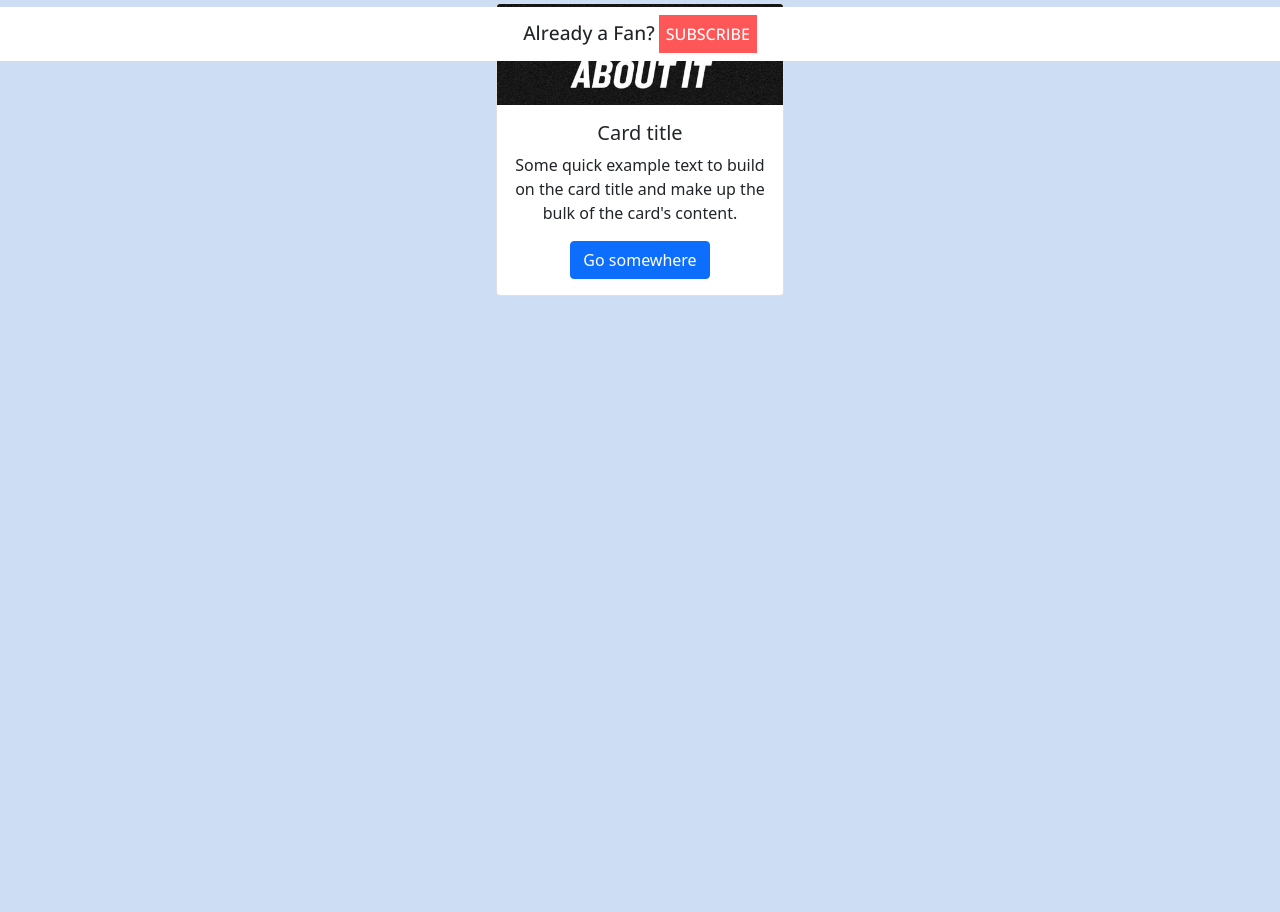
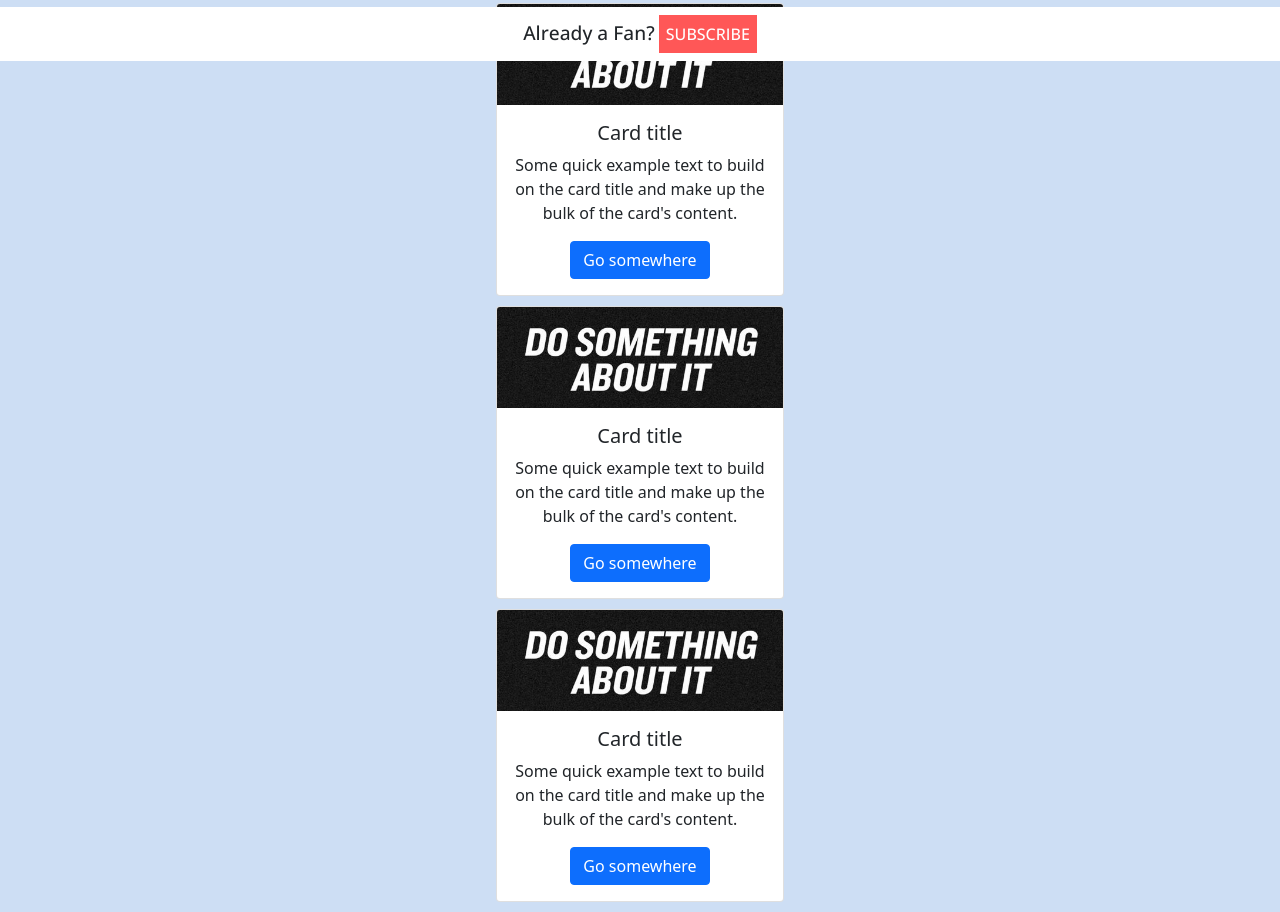
Before and after one commit to thekingofearth/blog, a plain HTML site: page index.html in a window 1280 px wide. Shown: the part 739-1651 px from the top of the page. Before the commit the page ends 1045 px from the top, so only its background shows below. Drawn offline with nearby package versions, Linux system fonts and the light colour scheme.

Commit message:
Update index.html

```diff
--- a/index.html
+++ b/index.html
@@ -41,7 +41,7 @@
             </div>
 
             <div class="card" style="width: 18rem;">
-                <img src="images/3.png" class="card-img-top" alt="...">
+                <img src="images/3.PNG" class="card-img-top" alt="...">
                 <div class="card-body">
                   <h5 class="card-title">Card title</h5>
                   <p class="card-text">Some quick example text to build on the card title and make up the bulk of the card's content.</p>
@@ -50,7 +50,23 @@
             </div>
 
             <div class="card" style="width: 18rem;">
-                <img src="images/3.png" class="card-img-top" alt="...">
+                <img src="images/3.PNG" class="card-img-top" alt="...">
+                <div class="card-body">
+                  <h5 class="card-title">Card title</h5>
+                  <p class="card-text">Some quick example text to build on the card title and make up the bulk of the card's content.</p>
+                  <a href="#" class="btn btn-primary">Go somewhere</a>
+                </div>
+            </div>
+            <div class="card" style="width: 18rem;">
+                <img src="images/3.PNG" class="card-img-top" alt="...">
+                <div class="card-body">
+                  <h5 class="card-title">Card title</h5>
+                  <p class="card-text">Some quick example text to build on the card title and make up the bulk of the card's content.</p>
+                  <a href="#" class="btn btn-primary">Go somewhere</a>
+                </div>
+            </div>
+            <div class="card" style="width: 18rem;">
+                <img src="images/3.PNG" class="card-img-top" alt="...">
                 <div class="card-body">
                   <h5 class="card-title">Card title</h5>
                   <p class="card-text">Some quick example text to build on the card title and make up the bulk of the card's content.</p>
```
